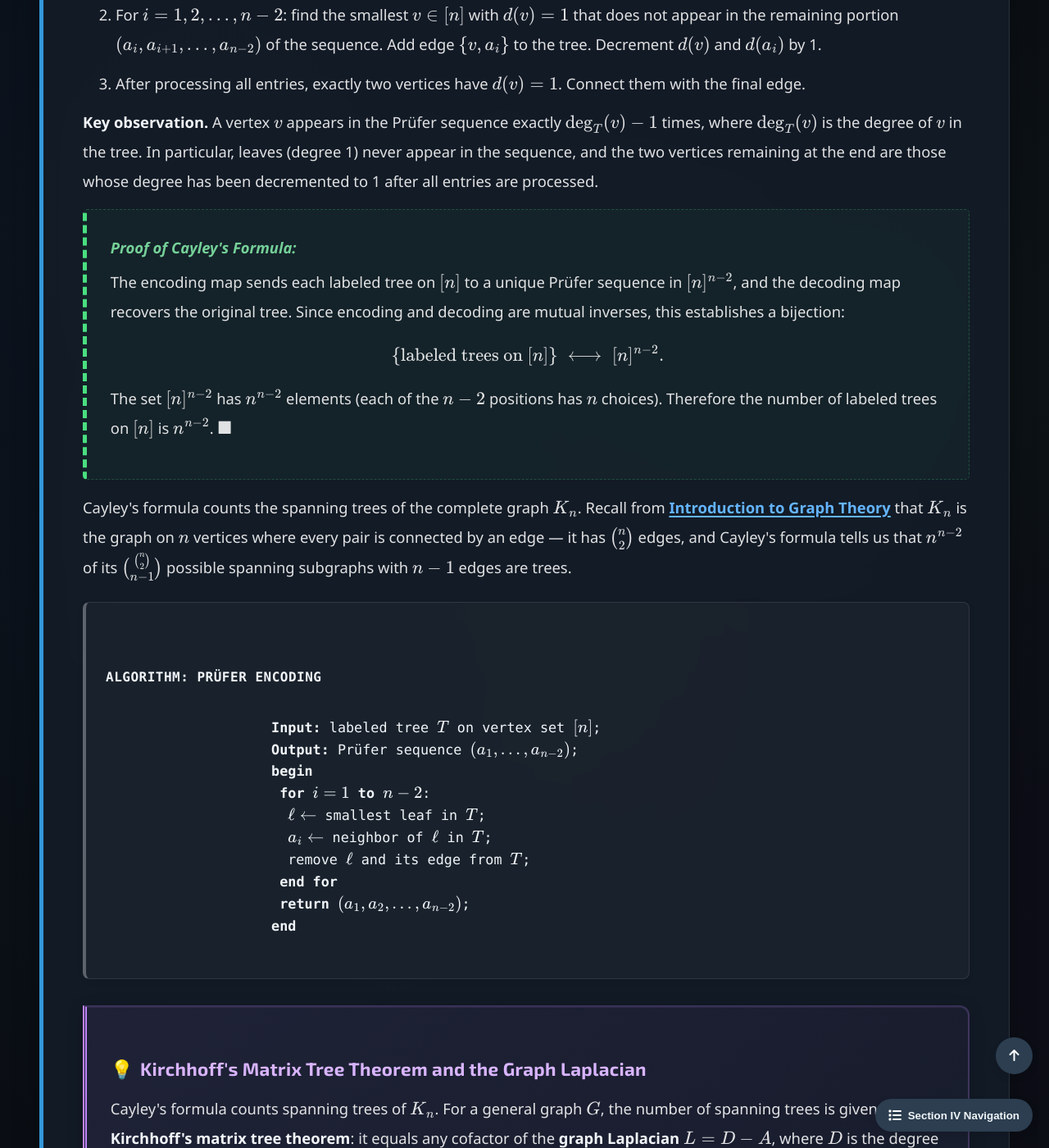
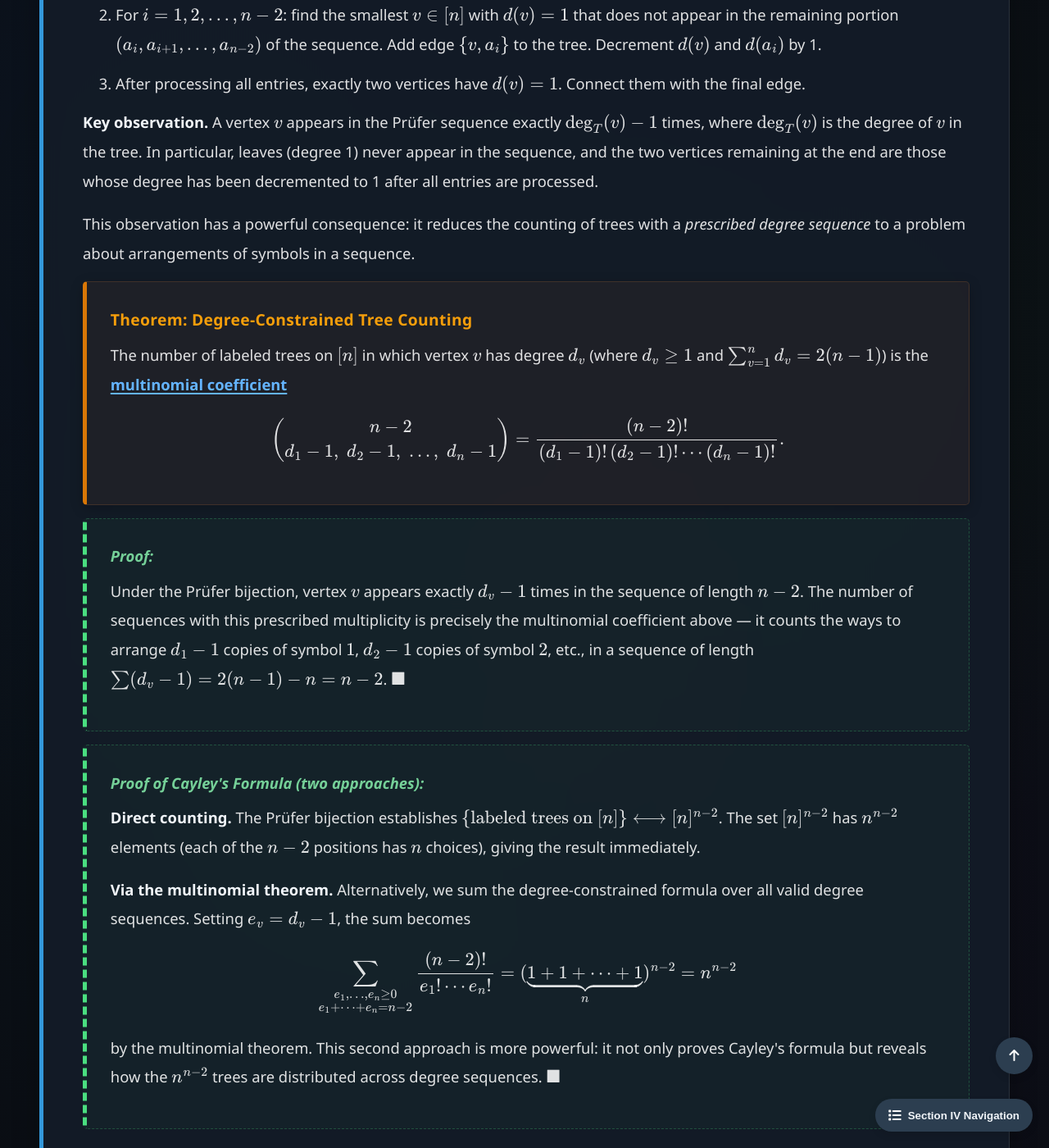
Before and after one commit to Yusukey01/yusukey01.github.io, a Jekyll site: the page built from Mathematics/Discrete/trees_and_enumeration.html, in a window 1280 px wide and 1400 px high, scrolled down 16863 px. Shown: the whole window at 82% size. Built offline with Jekyll 4.4.1, drawn with Linux system fonts in a browser that asks for light colours; some of the changed text lies outside the part shown.

Commit message:
added more info about trees

```diff
--- a/Mathematics/Discrete/trees_and_enumeration.html
+++ b/Mathematics/Discrete/trees_and_enumeration.html
@@ -694,7 +694,7 @@ uses_python: false
                     <li>Record the label of the unique neighbor of \(\ell\).
                         This is the first entry \(a_1\) of the Prüfer sequence.</li>
                     <li>Remove \(\ell\) and its incident edge from \(T\).</li>
-                    <li>Repeat steps 1-3 on the resulting tree with \(n - 1\) vertices, recording \(a_2\), then
+                    <li>Repeat steps 1–3 on the resulting tree with \(n - 1\) vertices, recording \(a_2\), then
                         \(a_3\), and so on.</li>
                     <li>Stop after \(n - 2\) iterations. At this point, exactly 2 vertices remain (connected by
                         a single edge).</li>
@@ -748,17 +748,55 @@ uses_python: false
                     those whose degree has been decremented to 1 after all entries are processed.
                 </p>
 
+                <p>
+                    This observation has a powerful consequence: it reduces the counting of trees with a
+                    <em>prescribed degree sequence</em> to a problem about arrangements of symbols in a sequence.
+                </p>
+
+                <div class="theorem">
+                    <span class="theorem-title">Theorem: Degree-Constrained Tree Counting</span>
+                    <p>
+                        The number of labeled trees on \([n]\) in which vertex \(v\) has degree \(d_v\)
+                        (where \(d_v \geq 1\) and \(\sum_{v=1}^{n} d_v = 2(n-1)\)) is the
+                        <a href="intro_combinatorics.html#count"><strong>multinomial coefficient</strong></a>
+                        \[
+                        \binom{n-2}{d_1 - 1,\; d_2 - 1,\; \ldots,\; d_n - 1}
+                        = \frac{(n-2)!}{(d_1 - 1)!\,(d_2 - 1)! \cdots (d_n - 1)!}.
+                        \]
+                    </p>
+                </div>
+
                 <div class="proof">
-                    <span class="proof-title">Proof of Cayley's Formula:</span>
+                    <span class="proof-title">Proof:</span>
                     <p>
-                        The encoding map sends each labeled tree on \([n]\) to a unique Prüfer sequence in \([n]^{n-2}\),
-                        and the decoding map recovers the original tree. Since encoding and decoding are mutual
-                        inverses, this establishes a bijection:
+                        Under the Prüfer bijection, vertex \(v\) appears exactly \(d_v - 1\) times in the
+                        sequence of length \(n - 2\). The number of sequences with this prescribed multiplicity
+                        is precisely the multinomial coefficient above — it counts the ways to arrange
+                        \(d_1 - 1\) copies of symbol \(1\), \(d_2 - 1\) copies of symbol \(2\), etc.,
+                        in a sequence of length \(\sum (d_v - 1) = 2(n-1) - n = n - 2\). \(\blacksquare\)
+                    </p>
+                </div>
+
+                <div class="proof">
+                    <span class="proof-title">Proof of Cayley's Formula (two approaches):</span>
+                    <p>
+                        <strong>Direct counting.</strong> The Prüfer bijection establishes
+                        \(\{\text{labeled trees on } [n]\} \longleftrightarrow [n]^{n-2}\).
+                        The set \([n]^{n-2}\) has \(n^{n-2}\) elements (each of the \(n-2\) positions
+                        has \(n\) choices), giving the result immediately.
+                    </p>
+                    <p>
+                        <strong>Via the multinomial theorem.</strong> Alternatively, we sum the
+                        degree-constrained formula over all valid degree sequences. Setting
+                        \(e_v = d_v - 1\), the sum becomes
                         \[
-                        \{\text{labeled trees on } [n]\} \;\longleftrightarrow\; [n]^{n-2}.
+                        \sum_{\substack{e_1, \ldots, e_n \geq 0 \\ e_1 + \cdots + e_n = n-2}}
+                        \frac{(n-2)!}{e_1! \cdots e_n!}
+                        = (\underbrace{1 + 1 + \cdots + 1}_{n})^{n-2} = n^{n-2}
                         \]
-                        The set \([n]^{n-2}\) has \(n^{n-2}\) elements (each of the \(n - 2\) positions has \(n\) choices).
-                        Therefore the number of labeled trees on \([n]\) is \(n^{n-2}\). \(\blacksquare\)
+                        by the multinomial theorem. This second approach is more powerful: it not only
+                        proves Cayley's formula but reveals how the \(n^{n-2}\) trees are distributed
+                        across degree sequences. \(\blacksquare\)
                     </p>
                 </div>
 
```
Lines whose indentation alone changed are shown as unchanged.
